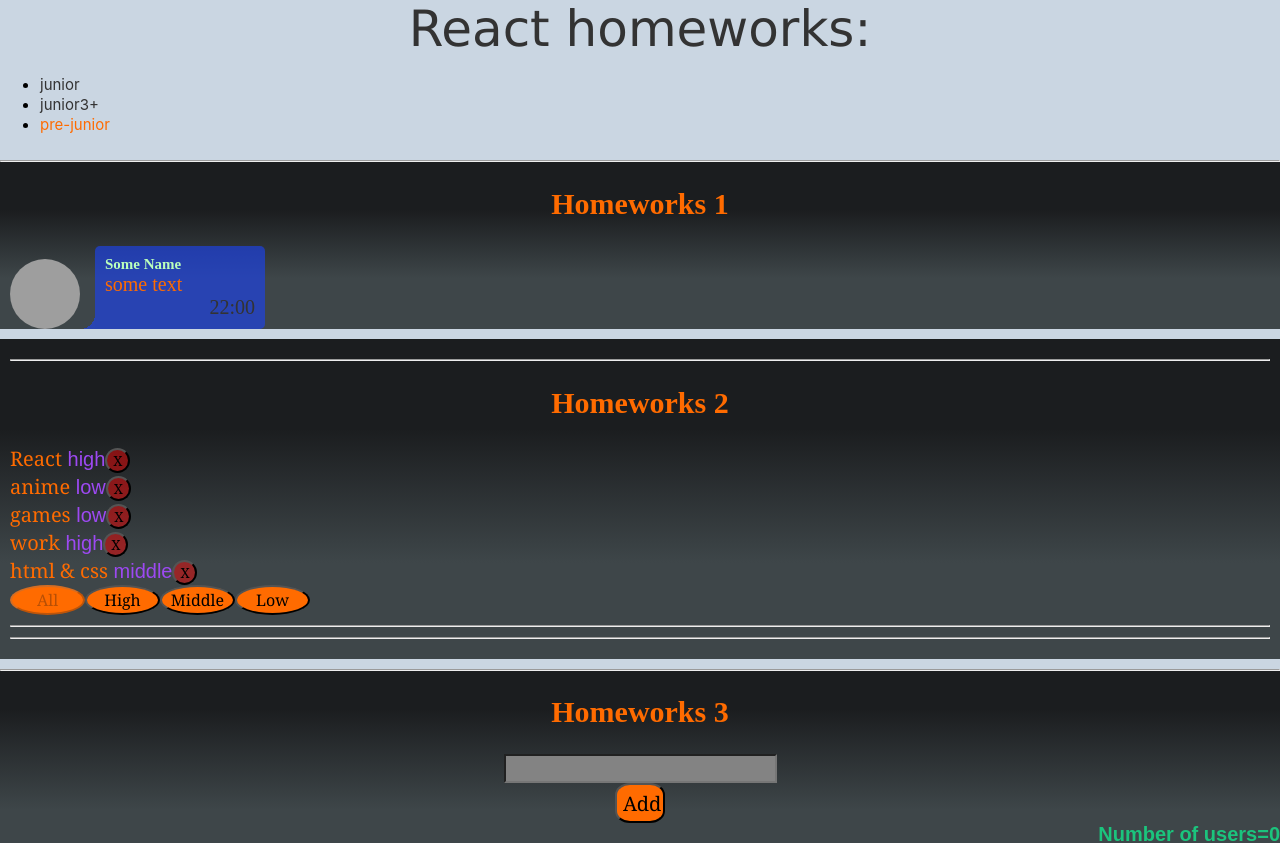
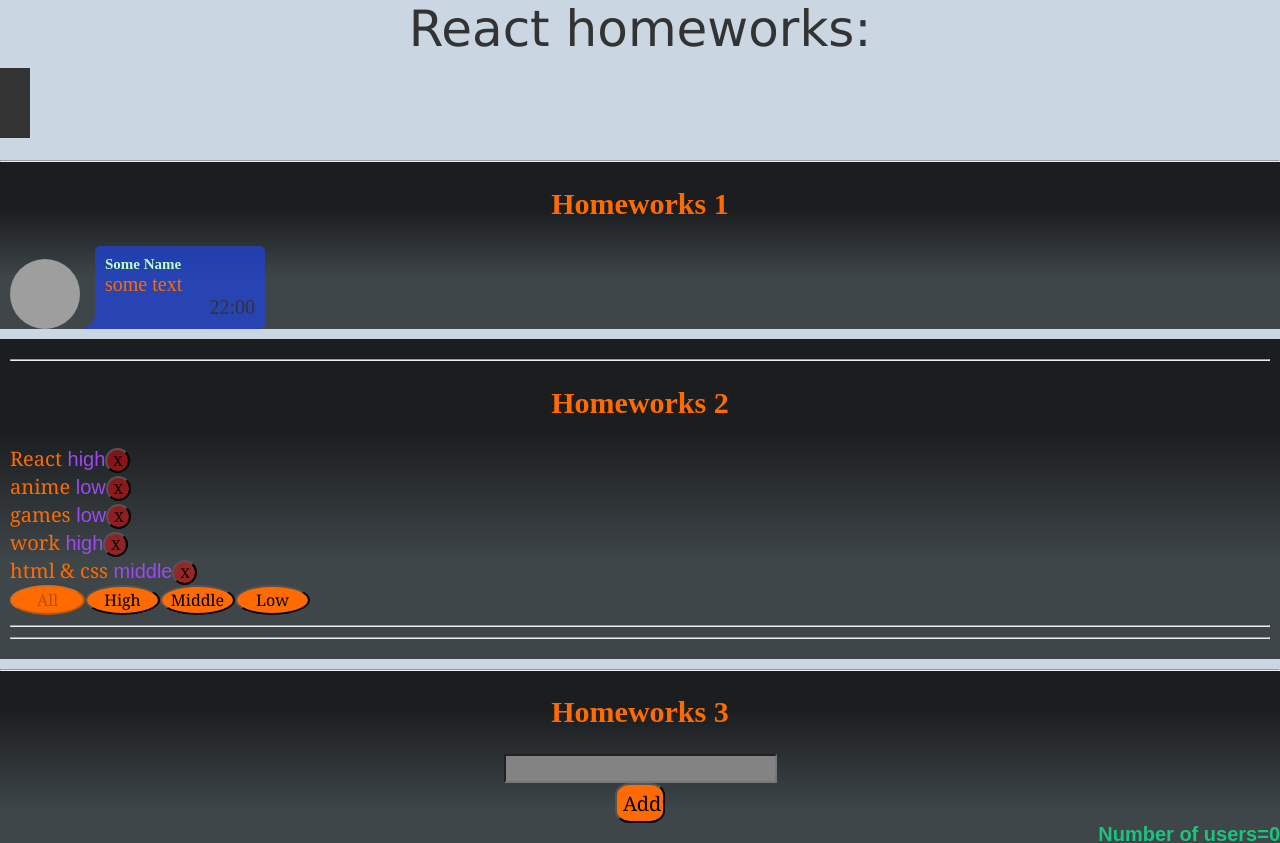
Before and after one commit to Vladon79/DZ_Ignat, a React (Create React App) app: page /#/pre-junior in a window 1280 px wide. Shown: the top 843 px of the page. Built offline with nearby package versions, Linux system fonts and the light colour scheme; grey boxes are pictures that could not be loaded.

Commit message:
4_commit

```diff
--- a/src/p2-homeworks/h5/HW5.module.css
+++ b/src/p2-homeworks/h5/HW5.module.css
@@ -1,19 +1,33 @@
 .error {
     padding: 90px;
     text-align: center;
-    font-size: 100px;
+    font-size: 80px;
     color:red
 }
-.navlink{
-    overflow: hidden;
+.header{
+    display: flex;
+    width: 200px;
+    transition-duration: 500ms;
+    transform: translate(-120px);
 }
 
+.header:hover{
+    transition-duration: 500ms;
+    transform: translate(0px);
+}
 
-.navlink a{
+.block{
+    width: 30px;
+    height: 70px;
+    margin: 10px;
+    background: #333333;
+}
+
+.header a{
     font-size: 15px;
     color: #333333;
     text-decoration: none;
 }
-.navlink a.active{
+.header a.active{
     color:#FF6B00
 }
--- a/src/p2-homeworks/h5/Header.tsx
+++ b/src/p2-homeworks/h5/Header.tsx
@@ -4,12 +4,13 @@ import s from "./HW5.module.css"
 
 function Header() {
     return (
-        <div className={s.navlink} >
-            <ul className={s.navlink}>
+        <div className={s.header} >
+            <ul className={s.navLink}>
                 <li> <NavLink to="junior" activeClassName={s.active}>junior</NavLink></li>
                 <li> <NavLink to="junior+" activeClassName={s.active}>junior3+</NavLink></li>
                 <li> <NavLink to="pre-junior" activeClassName={s.active}>pre-junior</NavLink></li>
             </ul>
+            <div className={s.block}/>
         </div>
     )
 }
```
